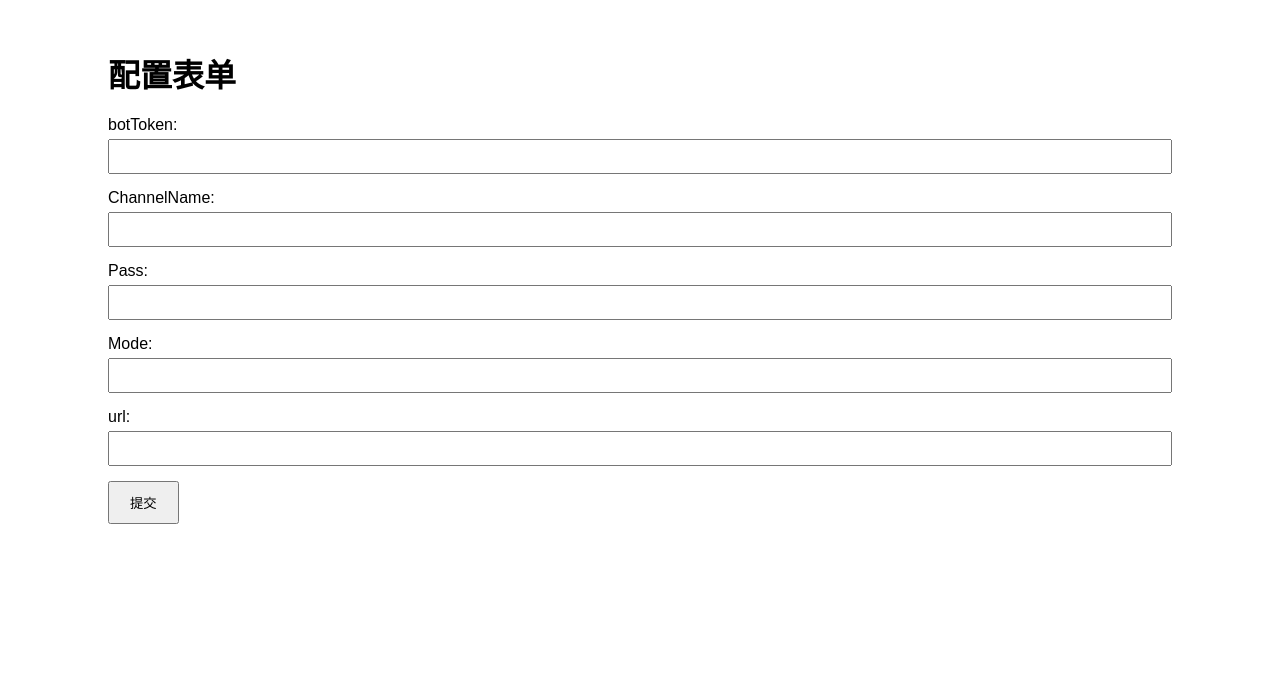
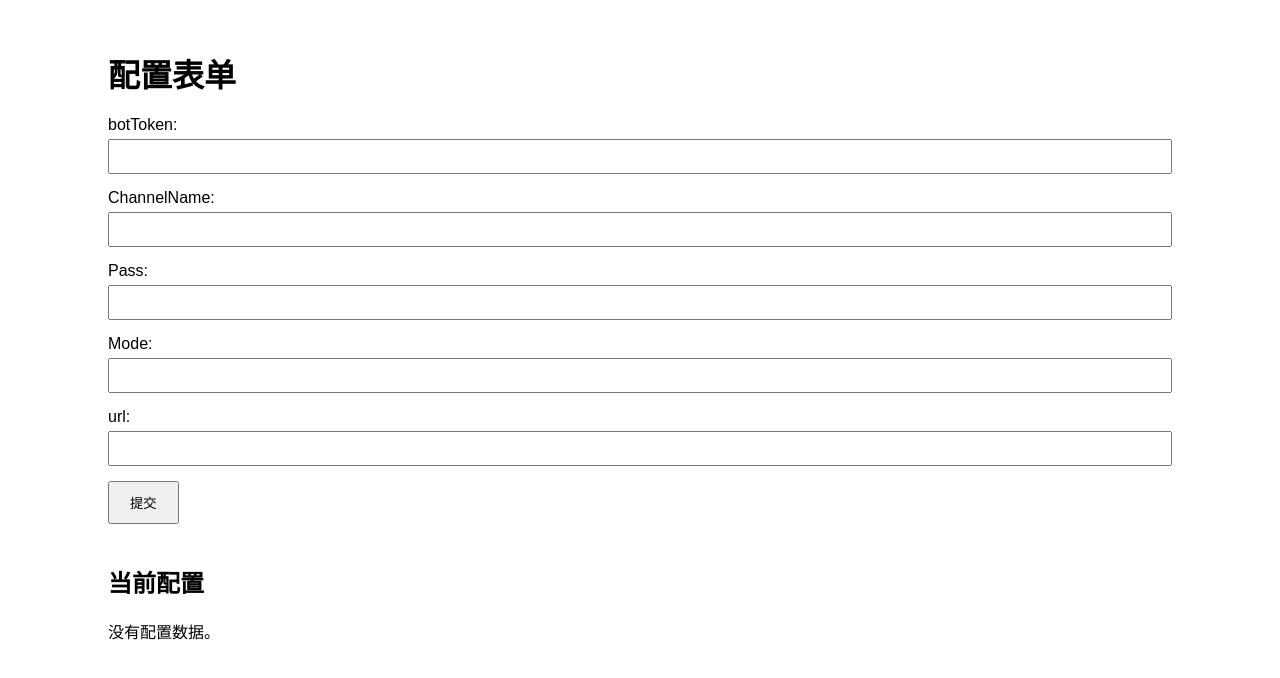
Before and after one commit to SkyDependence/tgDrive-front, a Vue app: page / in a window 1280 px wide. Shown: the top 678 px of the page. Built offline with nearby package versions, Linux system fonts and the light colour scheme; no server answers.

Commit message:
新增displayconfig

```diff
--- a/src/App.vue
+++ b/src/App.vue
@@ -56,14 +56,20 @@
     <div v-if="message" class="message">
       {{ message }}
     </div>
+
+    <ConfigDisplay />
   </div>
 </template>
 
 <script>
 import axios from 'axios';
+import ConfigDisplay from './components/ConfigDisplay.vue';
 
 export default {
   name: 'App',
+  components: {
+    ConfigDisplay
+  },
   data() {
     return {
       config: {
@@ -79,7 +85,7 @@ export default {
   methods: {
     async handleSubmit() {
       try {
-        const response = await axios.post('http://localhost:8080/api/config', this.config);
+        const response = await axios.post('/api/config', this.config);
         this.message = response.data;
         // 清空表单
         this.config = {
--- /dev/null
+++ b/src/components/ConfigDisplay.vue
@@ -0,0 +1,53 @@
+<!-- src/components/ConfigDisplay.vue -->
+<template>
+  <div>
+    <h2>当前配置</h2>
+    <div v-if="config">
+      <p><strong>token:</strong> {{ config.token }}</p>
+      <p><strong>target:</strong> {{ config.target }}</p>
+      <p><strong>Pass:</strong> {{ config.pass }}</p>
+      <p><strong>Mode:</strong> {{ config.mode }}</p>
+      <p><strong>url:</strong> {{ config.url }}</p>
+    </div>
+    <div v-else>
+      <p>没有配置数据。</p>
+    </div>
+  </div>
+</template>
+
+<script>
+import axios from 'axios';
+
+export default {
+  name: 'ConfigDisplay',
+  data() {
+    return {
+      config: null
+    };
+  },
+  created() {
+    this.fetchConfig();
+  },
+  methods: {
+    async fetchConfig() {
+      try {
+        const response = await axios.get('http://localhost:8080/api/config');
+        this.config = response.data;
+      } catch (error) {
+        console.error('获取配置失败:', error);
+      }
+    }
+  }
+};
+</script>
+
+<style scoped>
+/* src/components/ConfigDisplay.vue */
+h2 {
+  margin-top: 40px;
+}
+
+p {
+  margin: 5px 0;
+}
+</style>
--- a/vue.config.js
+++ b/vue.config.js
@@ -6,6 +6,13 @@ module.exports = defineConfig({
 // vue.config.js
 module.exports = {
   devServer: {
+    proxy: {
+      '/api': {
+        target: "http://localhost:8080",
+        changeOrigin: true,
+        secure: false,
+      },
+    },
     port: 3000
   }
 };
```
